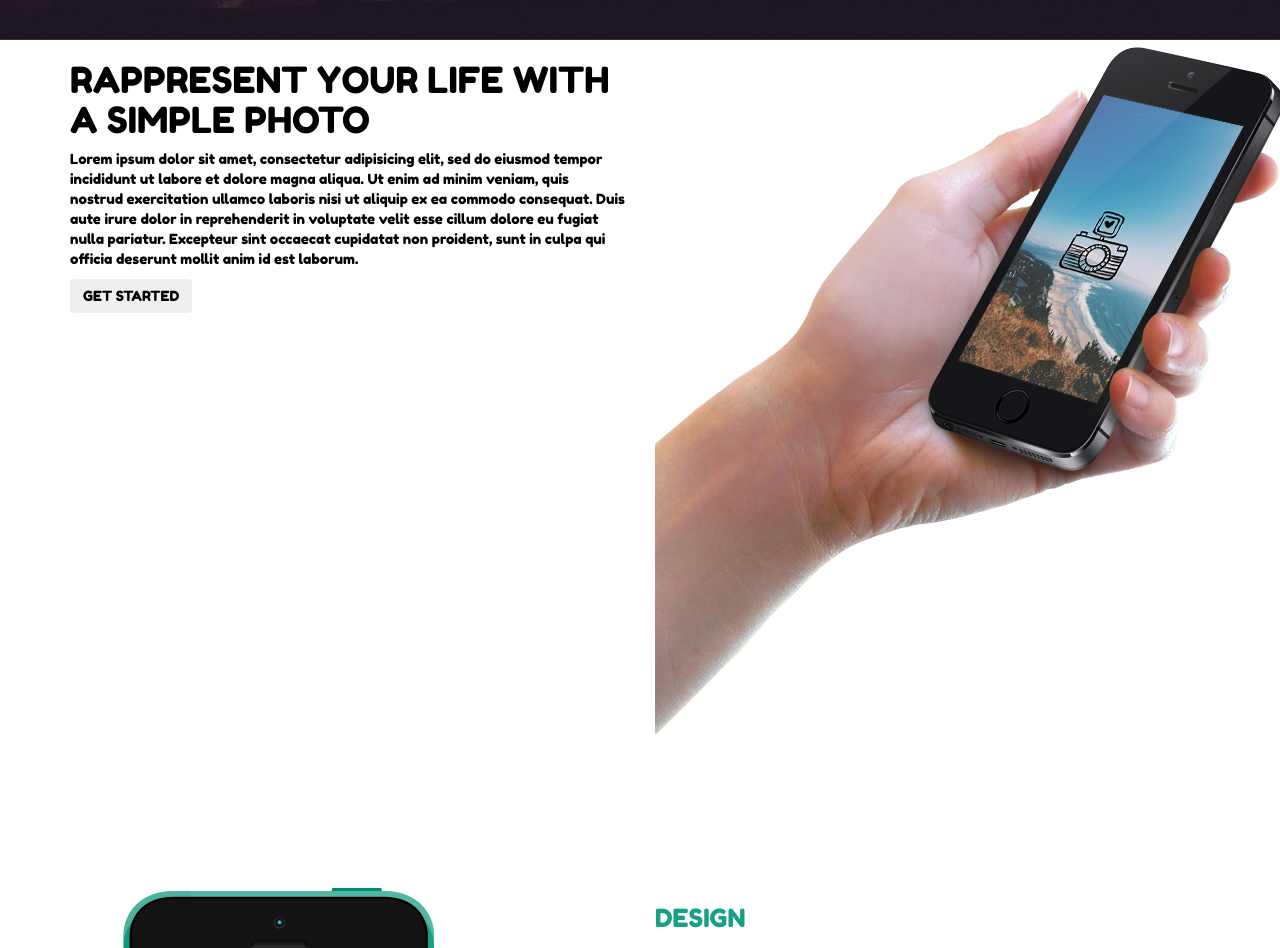
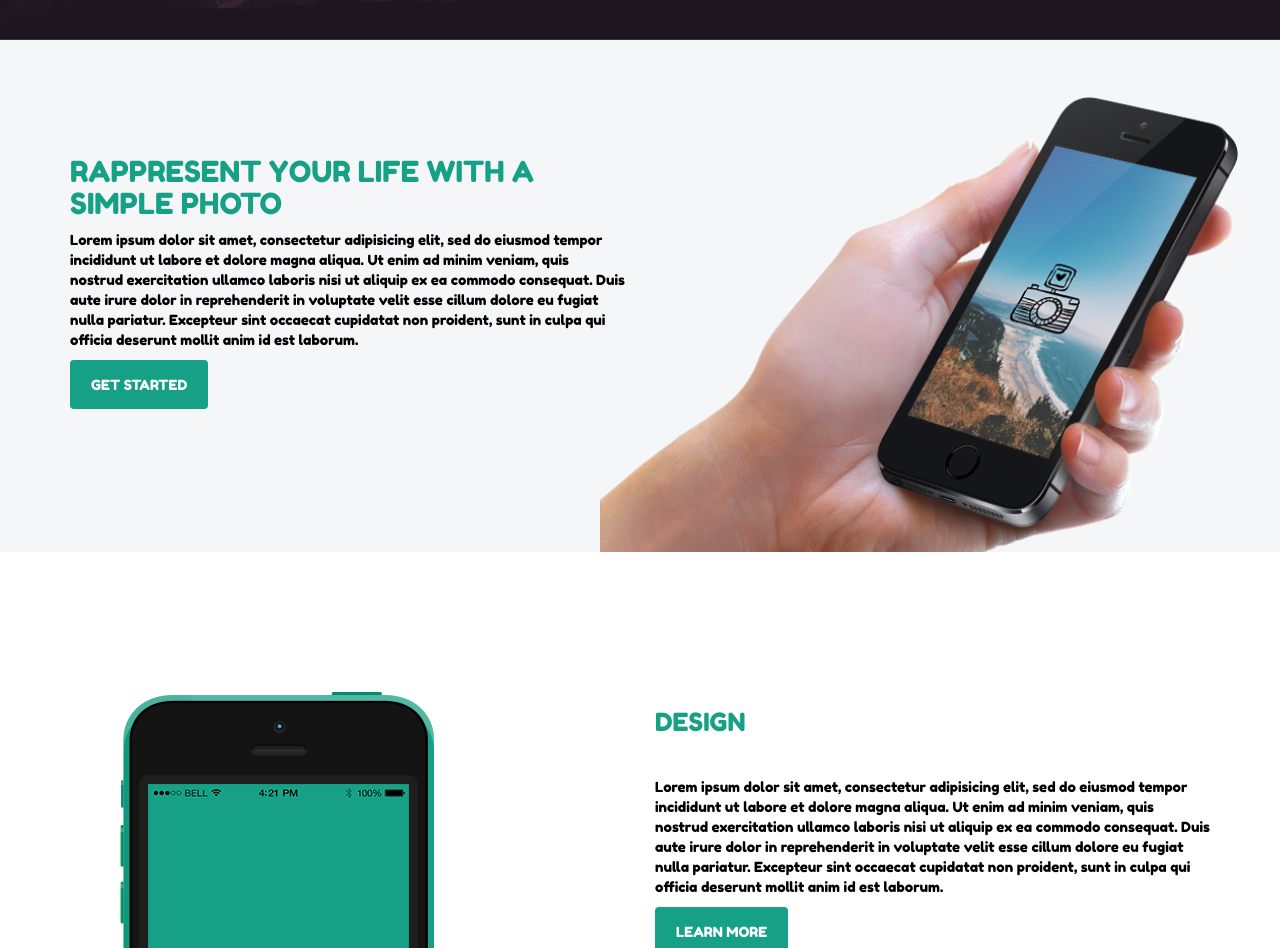
Before and after one commit to JosefaHerrera/photolab, a website: page index.html in a window 1280 px wide. Shown: the part 660-1608 px from the top of the page. Drawn offline with Linux system fonts and the light colour scheme.

Commit message:
secciones listas, arreglar detalles

```diff
--- a/assets/sass/_style.scss
+++ b/assets/sass/_style.scss
@@ -35,12 +35,11 @@ body{
 
 #welcome{
 	background-image: url(../img/bg1.jpg);
-	    background-size: cover;
+	background-size: cover;
     background-repeat: no-repeat;
     width: 100%;
     height: 700px;
     padding-top: 20px;
-
     background-position: center;
     background-position-y: bottom;
 	h1{
@@ -62,6 +61,25 @@ body{
 
 #seccion1{
 	color:black;
+	background-color:#f5f6f8;
+	background-image: url(../img/hand.png);
+	background-size: 50%;
+    background-repeat: no-repeat;
+    background-position-x: 600px;
+    background-position-y: 50px;
+    padding-top: 96px;
+    padding-bottom: 143px;
+    h1 {
+    font-size: 29px;
+    color: #16a086;
+	}.btn2 {
+    background-color: #16a086;
+    padding-left: 20px;
+    padding-right: 20px;
+    padding-top: 14px;
+    padding-bottom: 13px;
+    color:white;
+   }
 }
 
 #seccion2{
--- a/index.html
+++ b/index.html
@@ -54,10 +54,10 @@
 				consequat. Duis aute irure dolor in reprehenderit in voluptate velit esse
 				cillum dolore eu fugiat nulla pariatur. Excepteur sint occaecat cupidatat non
 				proident, sunt in culpa qui officia deserunt mollit anim id est laborum. </p>
-				<button  class="btn" type="button">GET STARTED</button>
+				<button  class="btn btn2" type="button">GET STARTED</button>
 			</div>
 			<div class="col-md-6">
-				<img src="dist/img/hand.png" alt="">
+
 			</div>
 		</div>
 	</div>
```
Also changed, not shown: dist/css/style.min.css.
